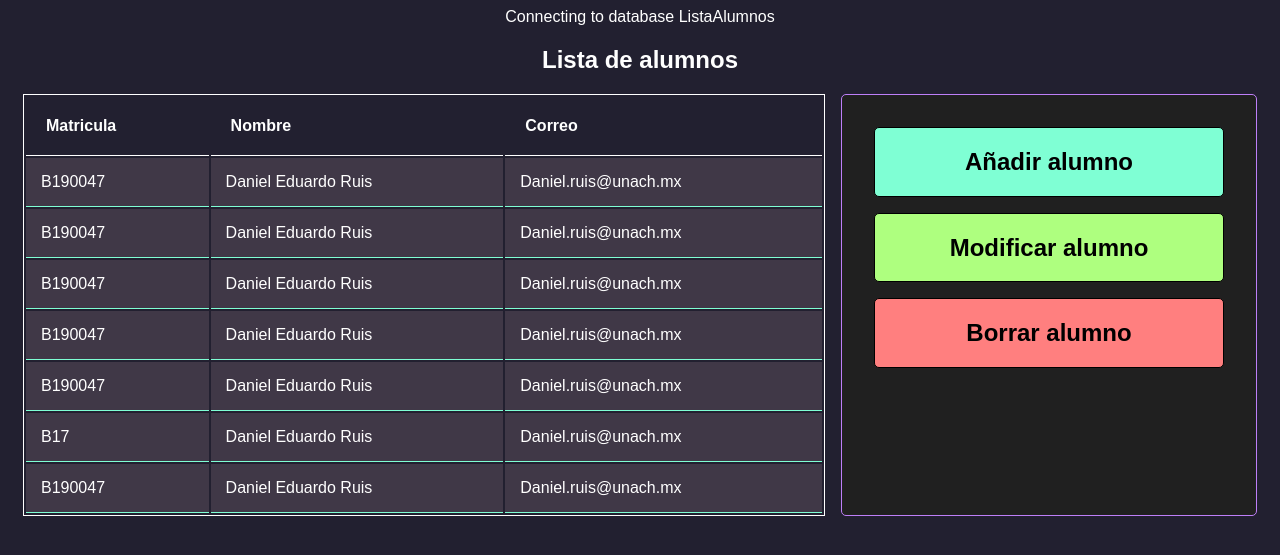
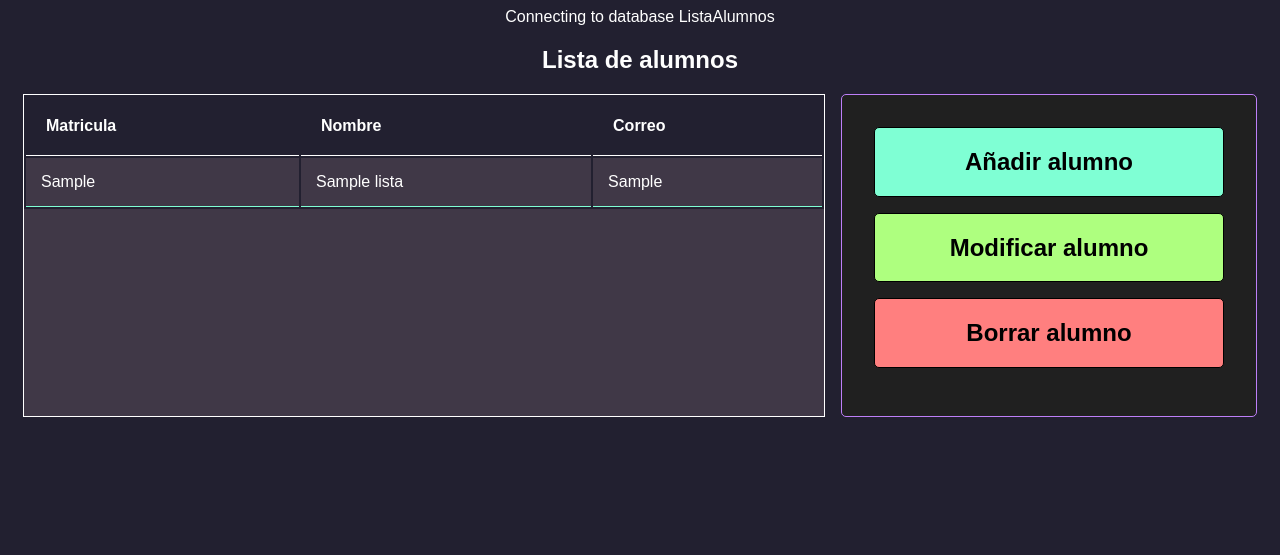
Before and after one commit to DanielRuis/ListaAlumnos, a PHP site: page / in a window 1280 px wide. Shown: the top 555 px of the page. Run offline with PHP 8.4, Linux system fonts and the light colour scheme; tables that the repository leaves empty or names only in its code hold one stand-in row (values such as "Sample post").

Commit message:
checando debe de poder mostrar alumnos

```diff
--- a/index.php
+++ b/index.php
@@ -11,6 +11,12 @@
     }else{
         die("Error connecting: " . mysqli_connect_error());
     }
+
+    //Hace la consulta de alumnos
+    $query="SELECT * FROM lista";
+    $result=mysqli_query($mysqli,$query);
+
+
 
 ?>
 <!DOCTYPE html>
@@ -39,41 +45,19 @@
                     </tr>
                 </thead>
                 <tbody>
-                    <tr>
-                        <td>B190047</td>
-                        <td>Daniel Eduardo Ruis</td>
-                        <td>Daniel.ruis@unach.mx</td>
-                    </tr>
-                    <tr>
-                        <td>B190047</td>
-                        <td>Daniel Eduardo Ruis</td>
-                        <td>Daniel.ruis@unach.mx</td>
-                    </tr>
-                    <tr>
-                        <td>B190047</td>
-                        <td>Daniel Eduardo Ruis</td>
-                        <td>Daniel.ruis@unach.mx</td>
-                    </tr>
-                    <tr>
-                        <td>B190047</td>
-                        <td>Daniel Eduardo Ruis</td>
-                        <td>Daniel.ruis@unach.mx</td>
-                    </tr>
-                    <tr>
-                        <td>B190047</td>
-                        <td>Daniel Eduardo Ruis</td>
-                        <td>Daniel.ruis@unach.mx</td>
-                    </tr>
-                    <tr>
-                        <td>B17</td>
-                        <td>Daniel Eduardo Ruis</td>
-                        <td>Daniel.ruis@unach.mx</td>
-                    </tr>
-                    <tr>
-                        <td>B190047</td>
-                        <td>Daniel Eduardo Ruis</td>
-                        <td>Daniel.ruis@unach.mx</td>
-                    </tr>
+                    <?php
+                        if (mysqli_num_rows($result)>0){
+                            while ($row=mysqli_fetch_assoc($result)){
+                                echo "<tr>";
+                                echo "<td>".$row['matricula']."</td>";
+                                echo "<td>".$row['nombre']."</td>";
+                                echo "<td>".$row['correo']."</td>";
+                                echo "</tr>";
+                            }
+                        }else{
+                            echo "<h2>No hay datos</h2>";
+                        }
+                    ?>
 
                 </tbody>
 
```
